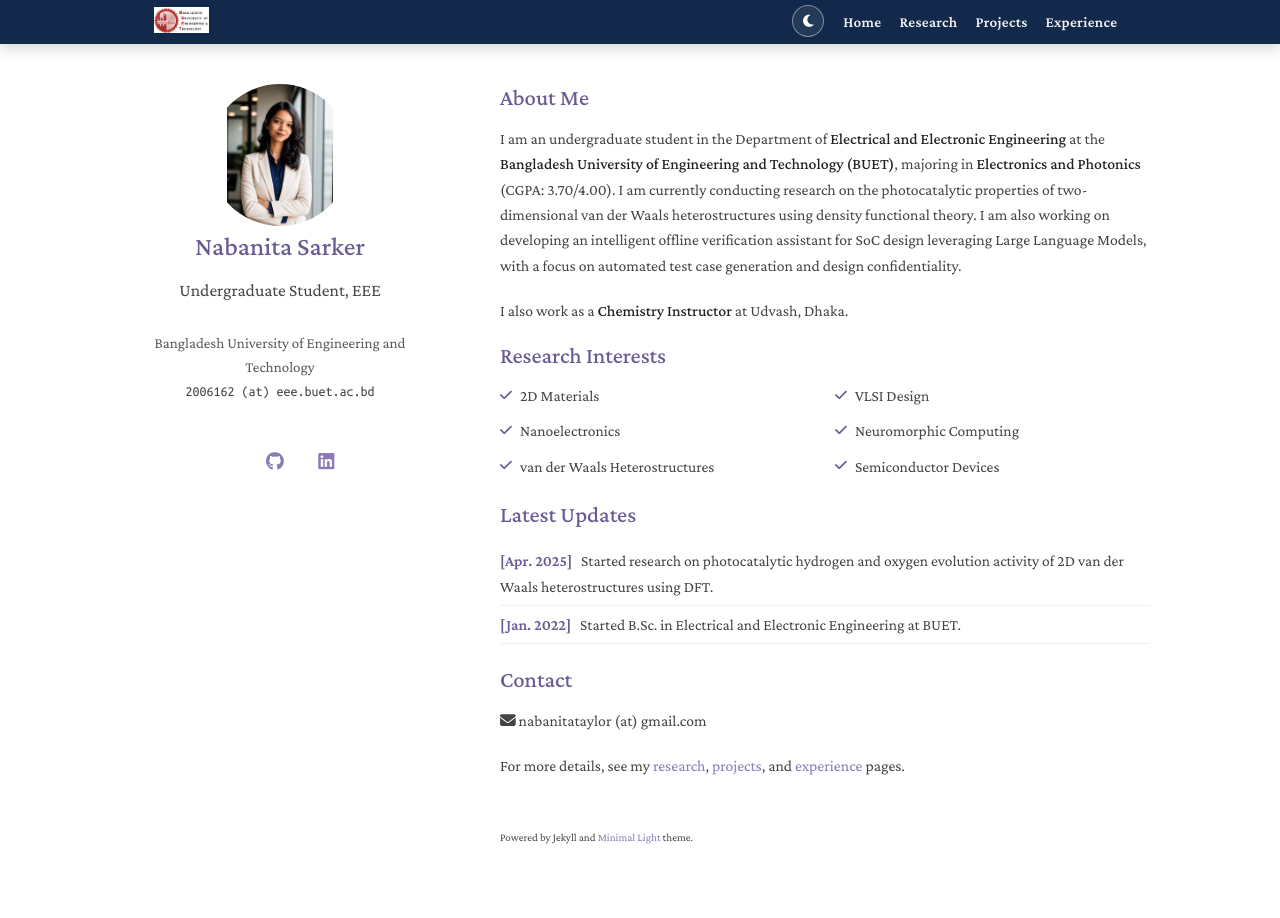
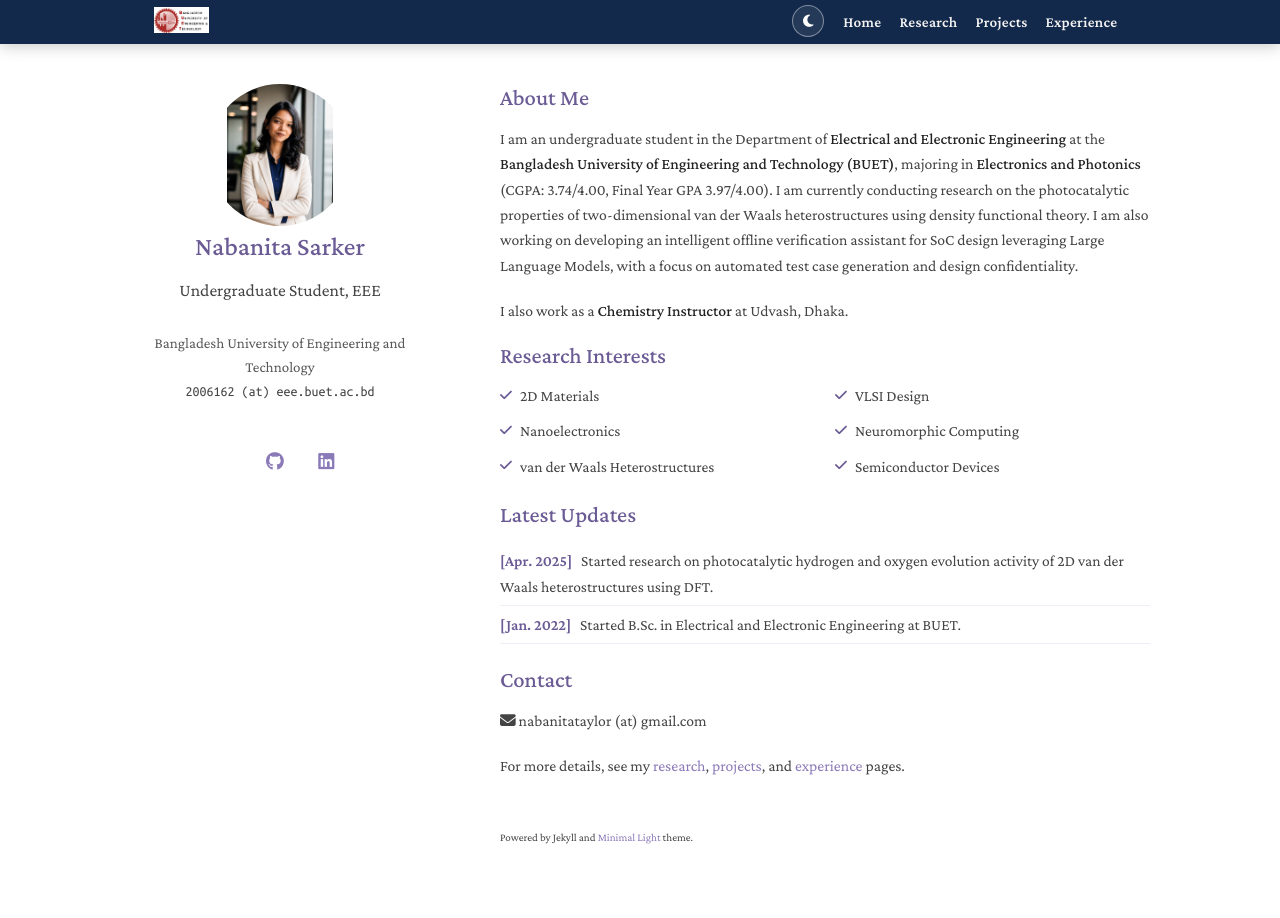
Before and after one commit to NabanitaSarker162/NabanitaSarker162.github.io, a Jekyll site: the page built from index.md, in a window 1280 px wide. Built offline with Jekyll 4.4.1, drawn with Linux system fonts in a browser that asks for light colours; a style sheet for code colours, icons or effects is not loaded; our own code applies the rules of GitHub Pages for plain Markdown files.

Commit message:
Update CGPA to 3.74 with Final Year GPA 3.97

```diff
--- a/index.md
+++ b/index.md
@@ -4,7 +4,7 @@ layout: homepage
 
 ## About Me
 
-I am an undergraduate student in the Department of **Electrical and Electronic Engineering** at the **Bangladesh University of Engineering and Technology (BUET)**, majoring in **Electronics and Photonics** (CGPA: 3.70/4.00). I am currently conducting research on the photocatalytic properties of two-dimensional van der Waals heterostructures using density functional theory. I am also working on developing an intelligent offline verification assistant for SoC design leveraging Large Language Models, with a focus on automated test case generation and design confidentiality.
+I am an undergraduate student in the Department of **Electrical and Electronic Engineering** at the **Bangladesh University of Engineering and Technology (BUET)**, majoring in **Electronics and Photonics** (CGPA: 3.74/4.00, Final Year GPA 3.97/4.00). I am currently conducting research on the photocatalytic properties of two-dimensional van der Waals heterostructures using density functional theory. I am also working on developing an intelligent offline verification assistant for SoC design leveraging Large Language Models, with a focus on automated test case generation and design confidentiality.
 
 I also work as a **Chemistry Instructor** at Udvash, Dhaka.
 
```
Also changed, not shown: _includes/education.md (+1 -1 lines).
